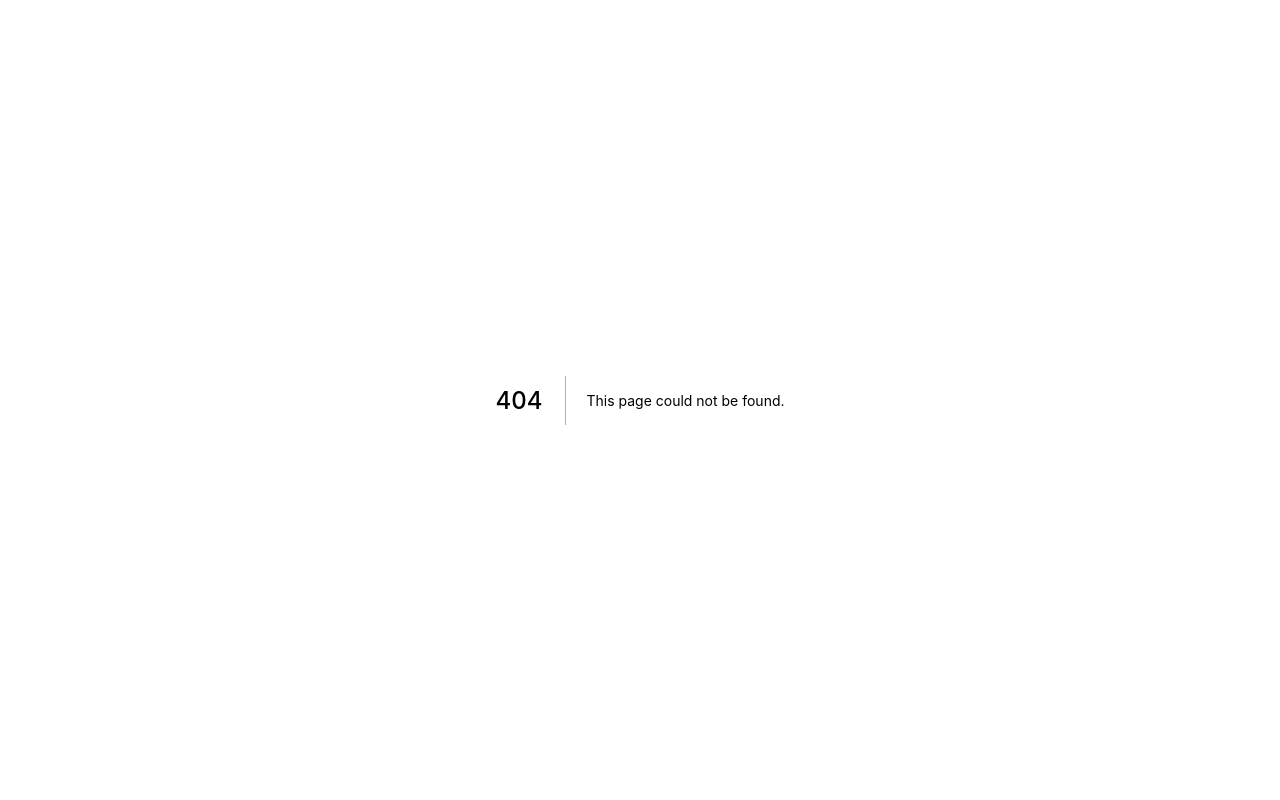
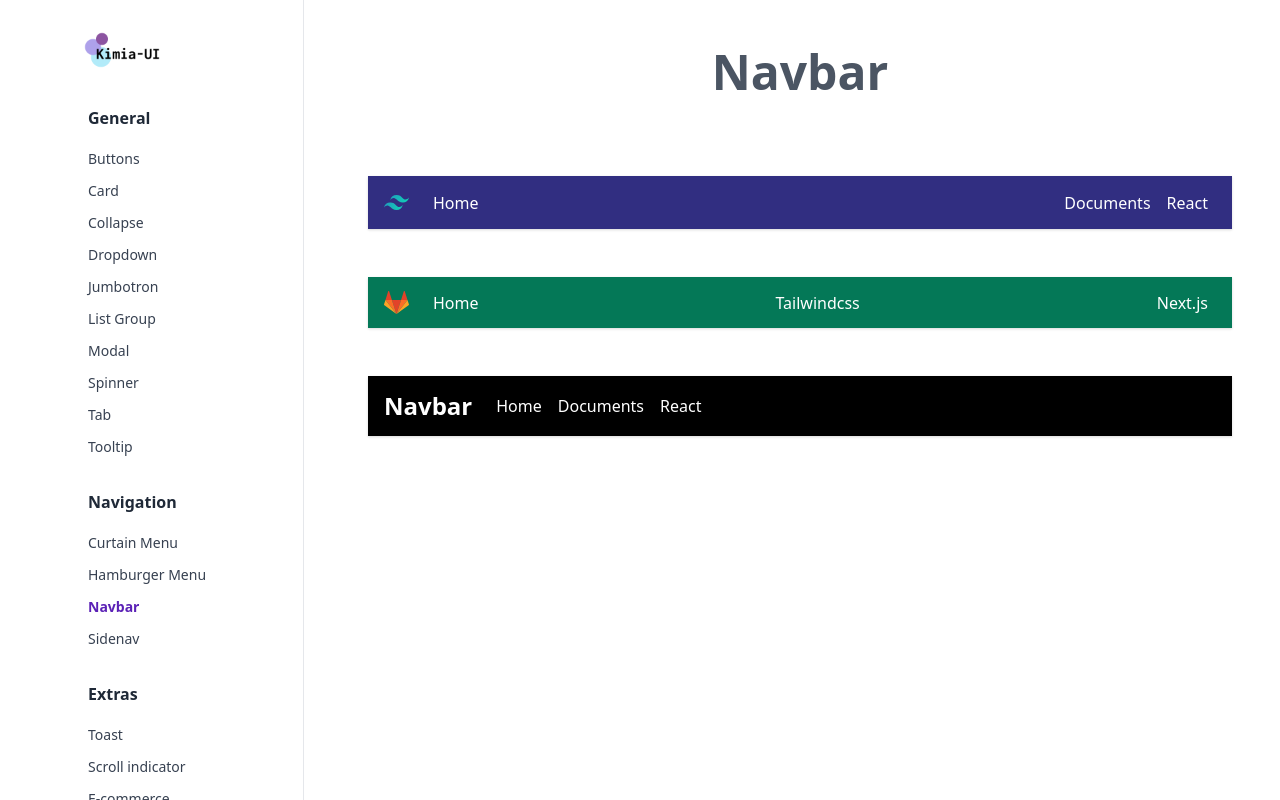
Before and after one commit to enochndika/kimia-UI, a Next.js app: page /components/navbar in a window 1280 px wide. Before the commit this address had no page. Built offline with nearby package versions, Linux system fonts and the light colour scheme.

Commit message:
adding navbar page

```diff
--- /dev/null
+++ b/pages/components/navbar.tsx
@@ -0,0 +1,29 @@
+import Head from "next/head";
+import { Container } from "../../site/container";
+import { NavbarVariantOne } from "../../components/navigation/navbar/variantOne";
+import { NavbarVariantTwo } from "../../components/navigation/navbar/variantTwo";
+import { NavbarVariantThree } from "../../components/navigation/navbar/variantThree";
+import MobileLayout from "../../site/layout/mobile";
+
+export default function NavbarPage() {
+  return (
+    <>
+      <Head>
+        <title>Navbar</title>
+      </Head>
+      <Container>
+        <h1 className="text-center text-3xl md:text-5xl font-bold text-gray-600 mb-20 mt-12">
+          Navbar
+        </h1>
+        <NavbarVariantOne />
+        <div className="mb-12" />
+        <NavbarVariantTwo />
+        <div className="mb-12" />
+        <NavbarVariantThree />
+        <div className="mb-6" />
+      </Container>
+    </>
+  );
+}
+
+NavbarPage.Layout = MobileLayout;
```
